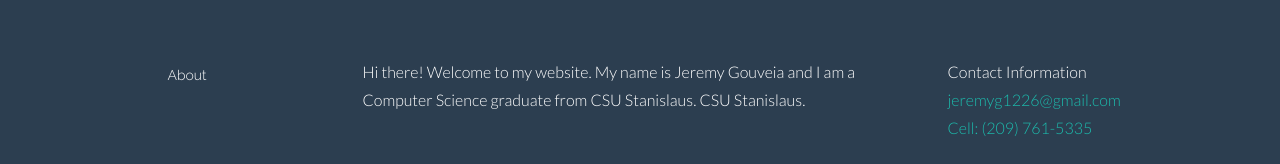
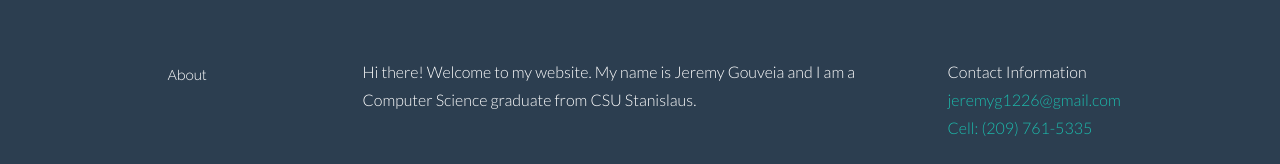
Before and after one commit to jg1226/Jeremy-sWebPortfolio, a plain HTML site: page index.html in a window 1280 px wide. Shown: the part 560-724 px from the top of the page. Drawn offline with Linux system fonts and the light colour scheme.

Commit message:
Update index.html

```diff
--- a/index.html
+++ b/index.html
@@ -60,7 +60,7 @@
              <h5>About</h5>
            </div>
            <div class="col-lg-6">
-            <p>Hi there! Welcome to my website. My name is Jeremy Gouveia and I am a Computer Science graduate from CSU Stanislaus.
+            <p>Hi there! Welcome to my website. My name is Jeremy Gouveia and I am a Computer Science graduate from
              CSU Stanislaus. </p>
            </div>
            <div class="col-lg-3">
```
